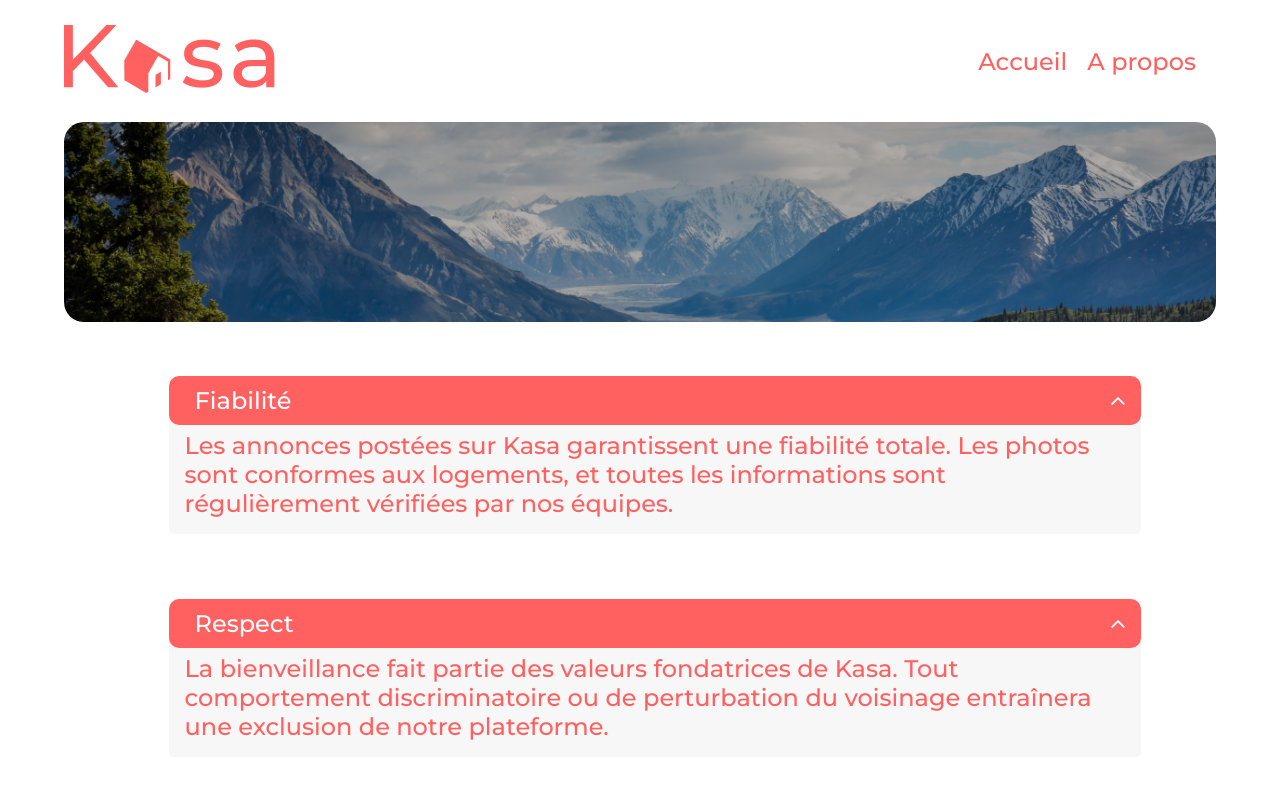
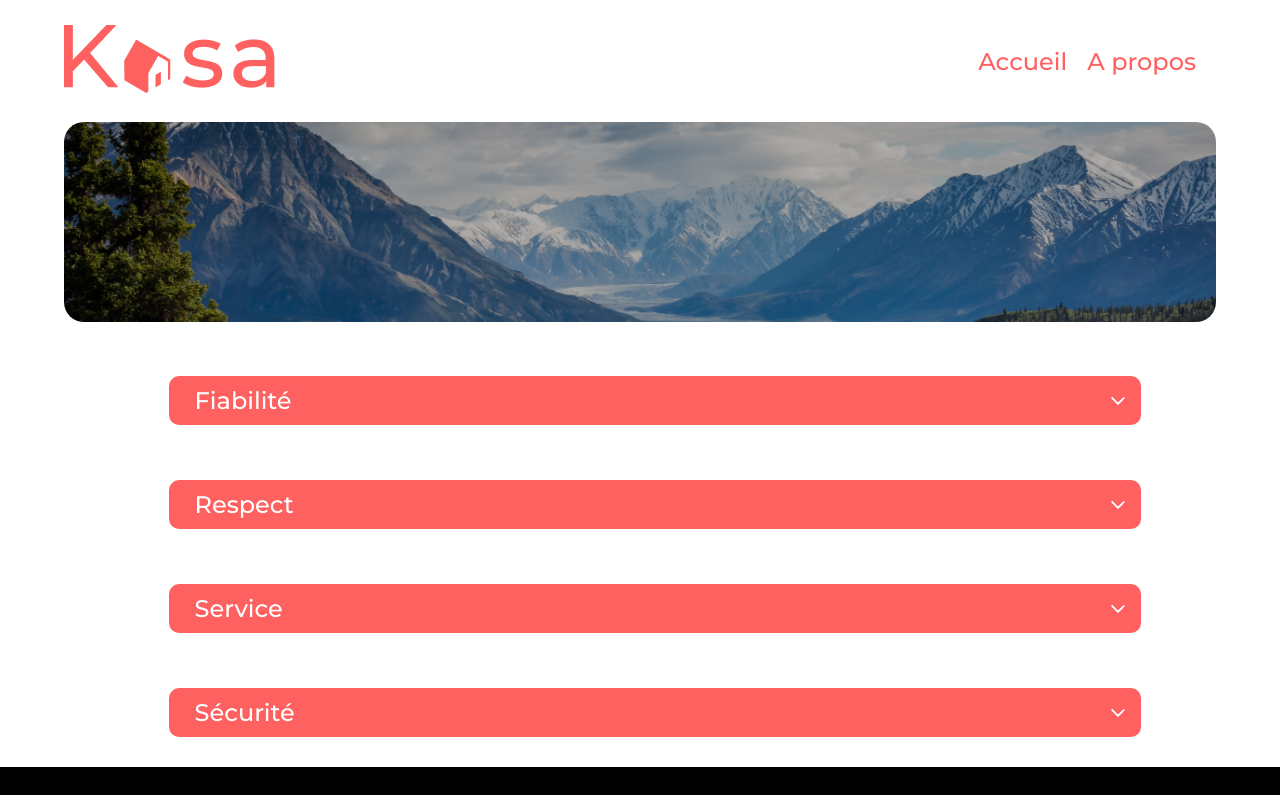
Before and after one commit to Jahray0/Kasa, a React (Create React App) app: page /about in a window 1280 px wide. Shown: the top 795 px of the page. Built offline with nearby package versions, Linux system fonts and the light colour scheme.

Commit message:
ppt 11.2

```diff
--- a/src/components/Collapse.jsx
+++ b/src/components/Collapse.jsx
@@ -6,8 +6,7 @@ import chevronUp2 from "../assets/chevronUp2.svg";
 // Affichage des collapse des pages logement et à propos
 function Collapse(props) {
   //initailisation de l'état du collapse : fermé
-  const [isOpen, setIsOpen] = useState(true);
-
+  const [isOpen, setIsOpen] = useState(false);
   //fonction qui permet de changer l'état du collapse
   function toggle() {
     //si le collapse est ouvert, on le ferme
@@ -18,13 +17,12 @@ function Collapse(props) {
     <div className="collapse__container">
       <div className="collapse__title" onClick={toggle}>
         <h2>{props.title}</h2>
-
         {isOpen ? (
           //si le collapse est ouvert, on affiche la flèche vers le haut
-          <img src={chevronUp2} alt="upArrow" />
+          <img src={chevronUp2} alt="Flêche vers le haut" />
         ) : (
           //sinon on affiche la flèche vers le bas
-          <img src={chevronDown2} alt="chevronDown" />
+          <img src={chevronDown2} alt="Flêche vers le bas" />
         )}
       </div>
       {isOpen ? (
--- a/src/pages/About.jsx
+++ b/src/pages/About.jsx
@@ -1,6 +1,5 @@
 import React from "react";
 import "../styles/pages/About.css";
-//import AboutImage from "../../components/Images/AboutImage";
 import Collapse from "../components/Collapse";
 import BannerAbout from "../components/BannerAbout";
 
```
